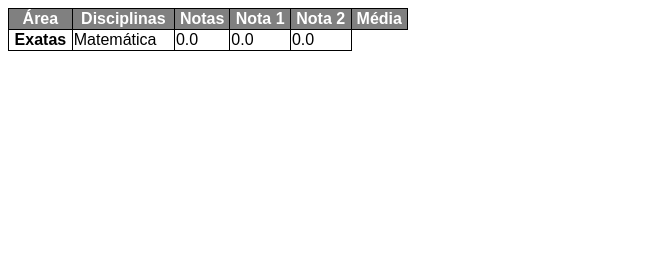
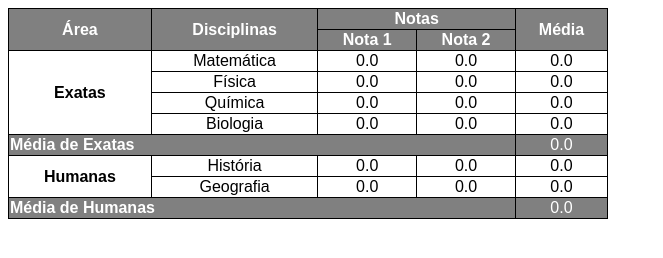
Before and after one commit to Caroliner0/HTML-CSS, a plain HTML site: page desafio014/index.html in a window 1280 px wide. Shown: the whole page, without its empty margins (0-663 px from the left). Drawn offline with Linux system fonts and the light colour scheme.

Commit message:
finalizei o desafio 14

```diff
--- a/desafio014/index.html
+++ b/desafio014/index.html
@@ -7,6 +7,7 @@
     <style>
         body {
             font-family: Arial, Helvetica, sans-serif;
+            text-align: center;
 
         }
         thead{
@@ -15,12 +16,21 @@
         }
         table{
             border-collapse: collapse;
-            width: 400px;
+            width: 600px;
 
         }
         th, td{
             border: 1px solid black;
 
+        }
+        .media{
+            background-color: gray;
+            color: white;
+            text-align: left;
+        }
+        .valor{
+            background-color: gray;
+            color: white;
         }
 
     </style>
@@ -29,21 +39,70 @@
     <table>
         <thead>
             <tr>
-                <th>Área</th>
-                <th>Disciplinas</th>
-                <th>Notas</th>
-                <th>Nota 1</th>
-                <th>Nota 2</th>
-                <th>Média</th>
+                <th rowspan="2" scope="col">Área</th>
+                <th rowspan="2" scope="col">Disciplinas</th>
+
+                <th colspan="2" scope="colgroup">Notas</th>
+                <th rowspan="2" scope="col">Média</th>
             </tr>
+
+                    <tr>
+                        <th scope="col">Nota 1</th>
+                        <th scope="col">Nota 2</th>
+
+
+                    </tr>
+
+
+
         </thead>
         <tbody>
             <tr>
-                <th>Exatas</th>
+                <th rowspan="4" scope="rowgroup">Exatas</th>
                 <td>Matemática</td>
                 <td>0.0</td>
                 <td>0.0</td>
                 <td>0.0</td>
+            </tr>
+            <tr>
+                <td>Física</td>
+                <td>0.0</td>
+                <td>0.0</td>
+                <td>0.0</td>
+            </tr>
+            <tr>
+                <td>Química</td>
+                <td>0.0</td>
+                <td>0.0</td>
+                <td>0.0</td>
+            </tr>
+            <tr>
+                <td>Biologia</td>
+                <td>0.0</td>
+                <td>0.0</td>
+                <td>0.0</td>
+            </tr>
+            <tr>
+                <th colspan="4" scope="col" class="media">Média de Exatas</th>
+                <td class="valor">0.0</td>
+            </tr>
+            <tr>
+                <th rowspan="2" scope="rowgroup">Humanas</th>
+                <td>História</td>
+                <td>0.0</td>
+                <td>0.0</td>
+                <td>0.0</td>
+            </tr>
+
+            <tr>
+                <td>Geografia</td>
+                <td>0.0</td>
+                <td>0.0</td>
+                <td>0.0</td>
+            </tr>
+            <tr>
+                <th colspan="4" scope="col" class="media">Média de Humanas</th>
+                <td class="valor">0.0</td>
             </tr>
 
         </tbody>
```
Also changed, not shown: 1 other file.
